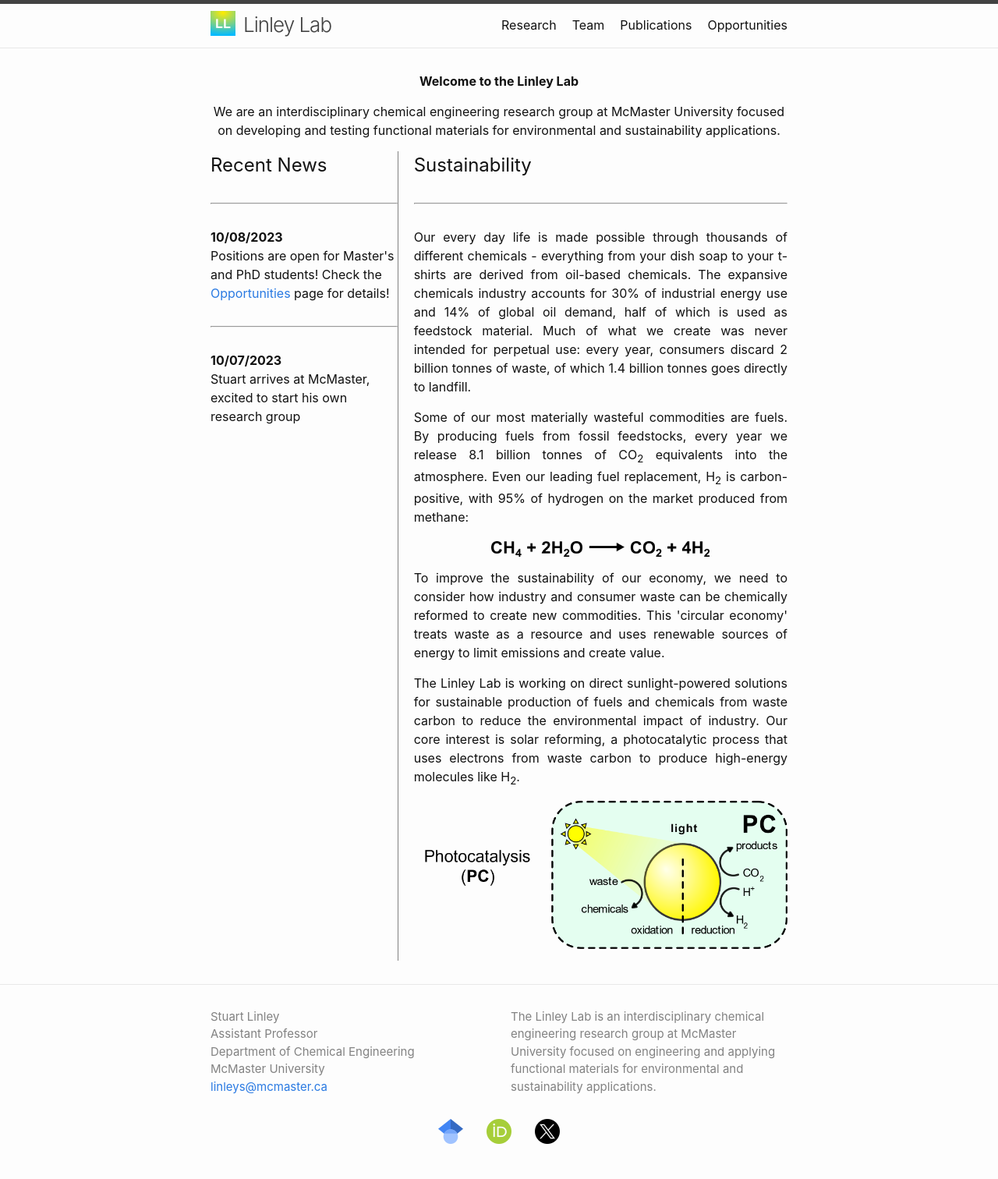
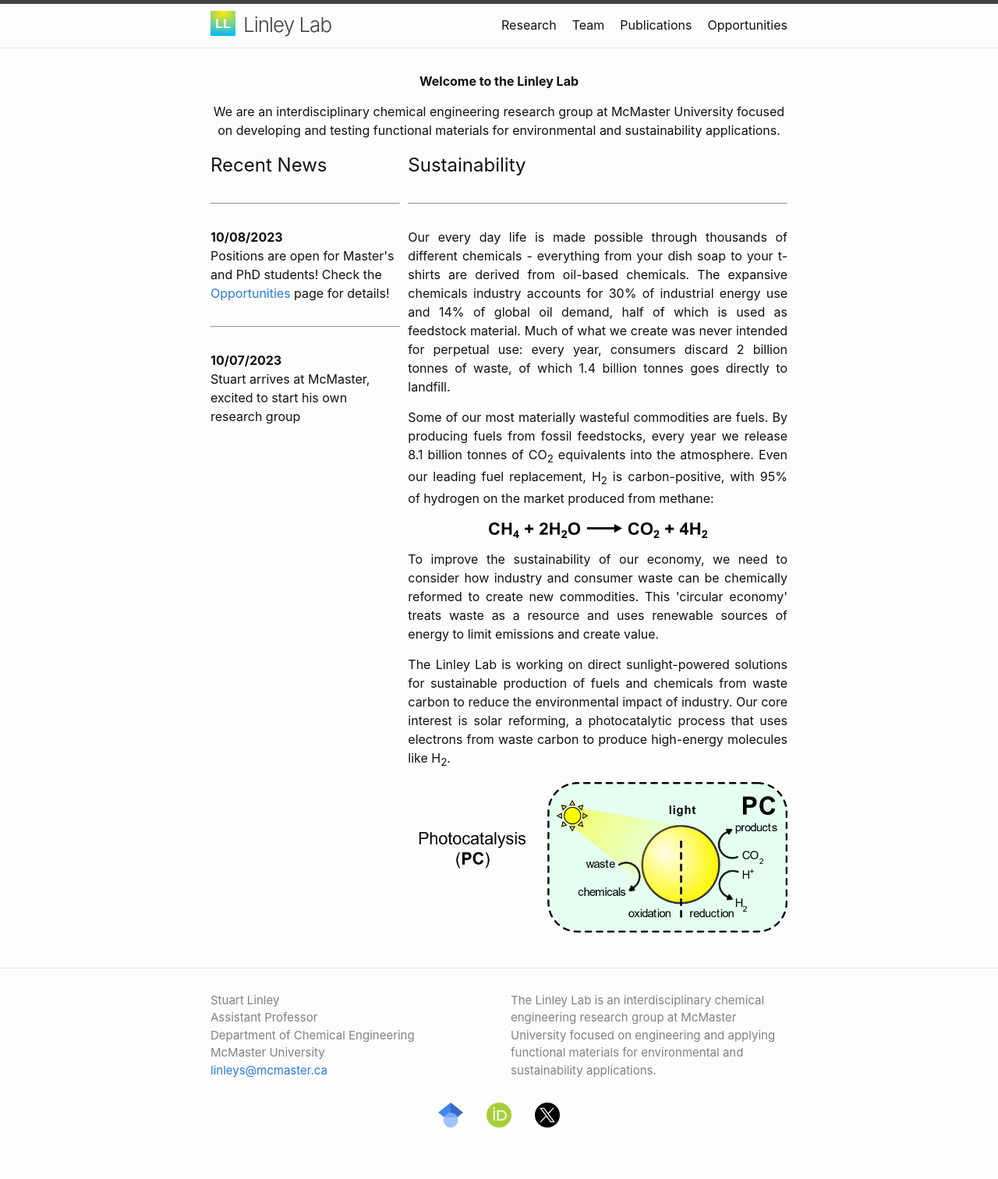
Before and after one commit to LinleyLab/LinleyLab.github.io, a Jekyll site: the page built from README.md, in a window 1280 px wide. Shown: the whole page at 78% size. Built offline with Jekyll 4.4.1, drawn with Linux system fonts in a browser that asks for light colours; our own code applies the rules of GitHub Pages for plain Markdown files; after the commit the page ends 1491 px from its top, so only the background shows below that.

Commit message:
Update custom-variables.scss

```diff
--- a/_sass/minima/custom-variables.scss
+++ b/_sass/minima/custom-variables.scss
@@ -28,6 +28,11 @@
 
 .flex-child:first-child {
     flex: 0.5;
-    margin-right: 20px;
+    margin-right: 10px;
+}
+
+.flex-child:second-child {
+    flex: 0;
+    margin-right: 10px;
     border-right: 1px solid grey;
 }
```
